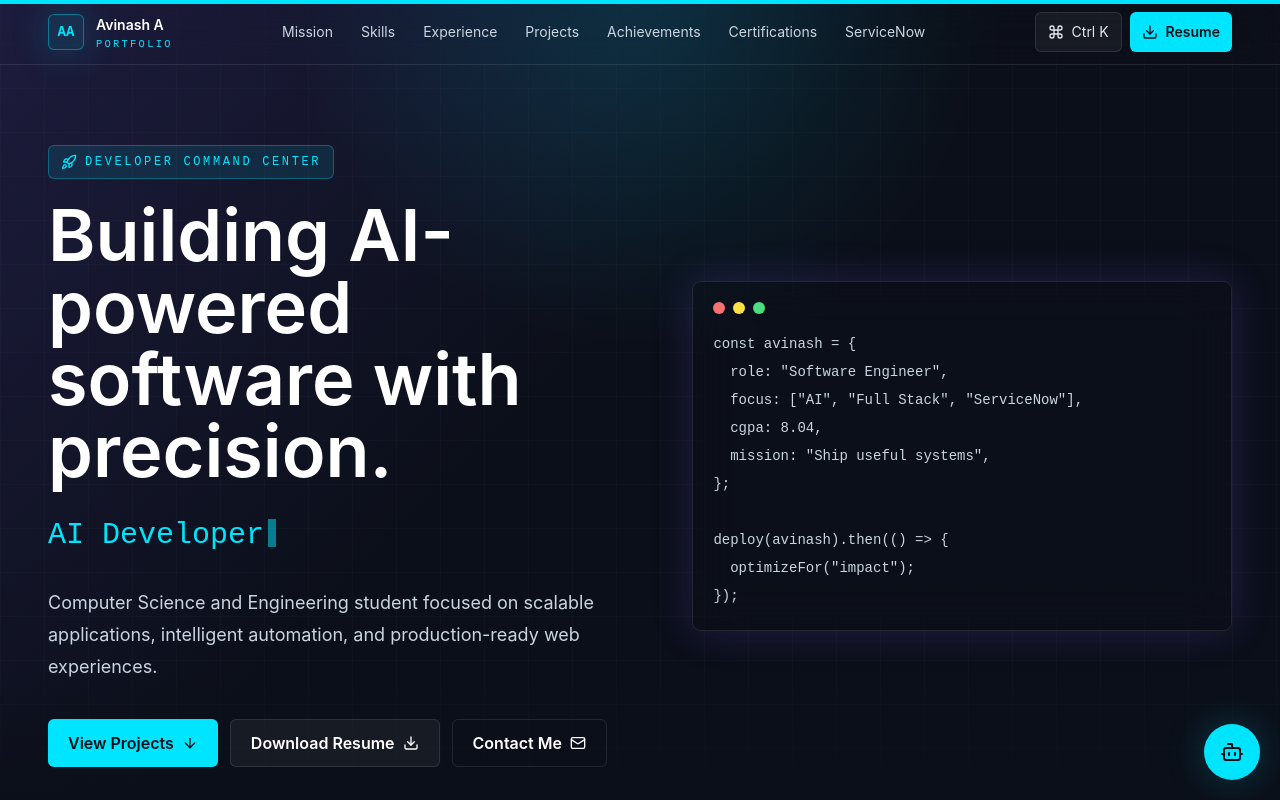
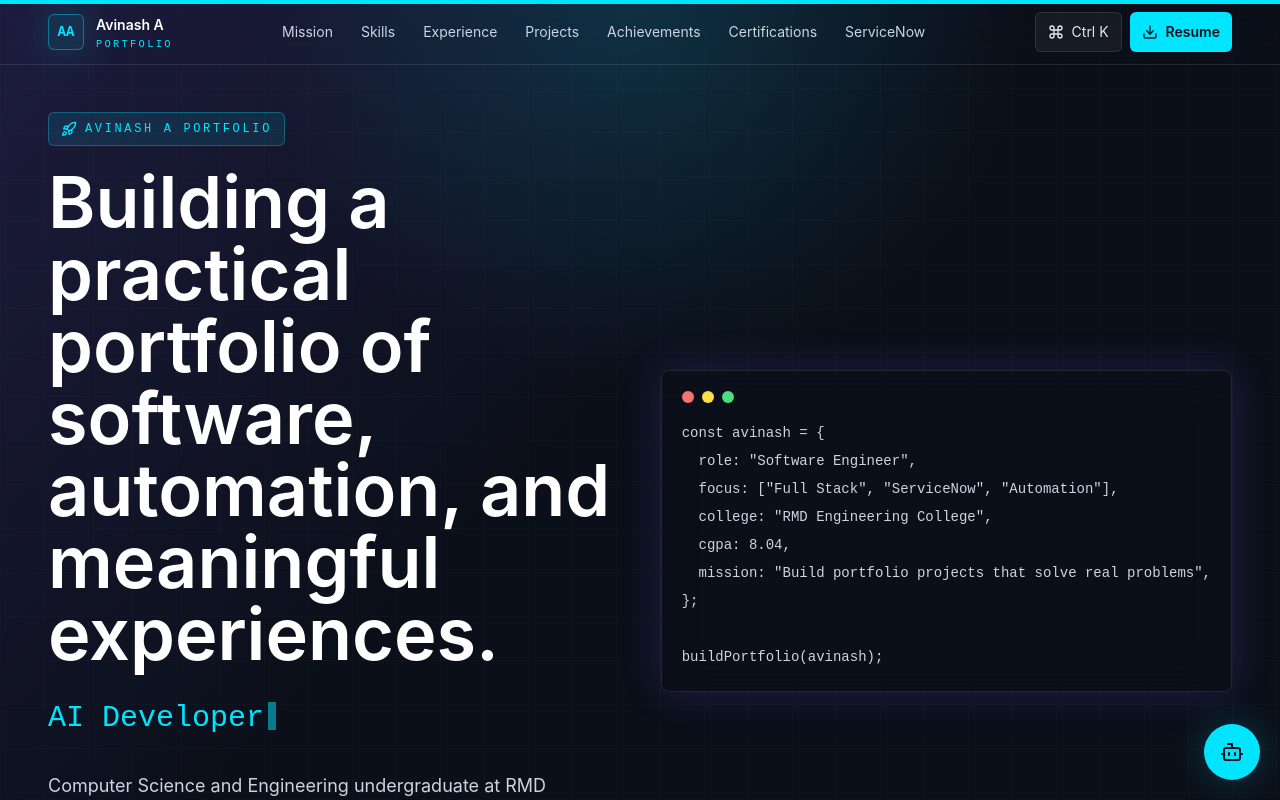
Before and after one commit to avinash585/avinash-portfolio, a React (Vite) app: page / in a window 1280 px wide. Shown: the top 800 px of the page. Built offline with nearby package versions, Linux system fonts and the light colour scheme.

Commit message:
Updating the portfolio home page

```diff
--- a/src/App.tsx
+++ b/src/App.tsx
@@ -73,7 +73,7 @@ function App() {
       </main>
       <footer className="border-t border-white/10 px-5 py-8 text-center text-sm text-slate-400">
         <div className="mx-auto flex max-w-7xl flex-col items-center justify-between gap-4 sm:flex-row">
-          <p>Avinash A - Developer Command Center</p>
+          <p>Avinash A - Personal Portfolio</p>
           <div className="flex flex-wrap justify-center gap-3">
             {navItems.slice(2, 6).map((item) => (
               <button key={item.id} onClick={() => scrollToSection(item.id)} className="hover:text-command-primary">
--- a/src/data/portfolio.ts
+++ b/src/data/portfolio.ts
@@ -46,7 +46,7 @@ export const heroRoles = [
 
 export const profile = {
   summary:
-    'Motivated Computer Science undergraduate and aspiring Software Engineer focused on building scalable software solutions, AI-powered applications, and modern web technologies.',
+    'Computer Science and Engineering undergraduate at RMD Engineering College with hands-on experience in web development, ServiceNow automation, and software projects that solve real user problems.',
   cgpa: '8.04',
   college: 'RMD Engineering College',
   graduation: 'May 2027',
--- a/src/sections/Hero.tsx
+++ b/src/sections/Hero.tsx
@@ -36,17 +36,17 @@ export const Hero = () => {
           >
             <div className="mb-5 inline-flex items-center gap-2 rounded-md border border-command-primary/30 bg-command-primary/10 px-3 py-2 font-mono text-xs uppercase tracking-[0.22em] text-command-primary">
               <Rocket className="h-4 w-4" />
-              Developer Command Center
+              Avinash A Portfolio
             </div>
             <h1 className="max-w-4xl text-5xl font-semibold leading-tight text-white sm:text-6xl lg:text-7xl">
-              Building AI-powered software with precision.
+              Building a practical portfolio of software, automation, and meaningful experiences.
             </h1>
             <div className="mt-7 h-12 font-mono text-2xl text-command-primary sm:text-3xl">
               {display}
               <span className="ml-1 inline-block h-7 w-2 translate-y-1 animate-pulse bg-command-primary" />
             </div>
             <p className="mt-6 max-w-2xl text-lg leading-8 text-slate-300">
-              Computer Science and Engineering student focused on scalable applications, intelligent automation, and production-ready web experiences.
+              Computer Science and Engineering undergraduate at RMD Engineering College, creating real-world web applications, ServiceNow automations, and intelligent user experiences.
             </p>
             <div className="mt-9 flex flex-col gap-3 sm:flex-row">
               <button onClick={() => scrollToSection('projects')} className="inline-flex h-12 items-center justify-center gap-2 rounded-md bg-command-primary px-5 font-semibold text-command-bg transition hover:bg-white">
@@ -76,14 +76,13 @@ export const Hero = () => {
               <pre className="overflow-hidden font-mono text-sm leading-7 text-slate-300">
                 <code>{`const avinash = {
   role: "Software Engineer",
-  focus: ["AI", "Full Stack", "ServiceNow"],
+  focus: ["Full Stack", "ServiceNow", "Automation"],
+  college: "RMD Engineering College",
   cgpa: 8.04,
-  mission: "Ship useful systems",
+  mission: "Build portfolio projects that solve real problems",
 };
 
-deploy(avinash).then(() => {
-  optimizeFor("impact");
-});`}</code>
+buildPortfolio(avinash);`}</code>
               </pre>
             </div>
           </motion.div>
```
